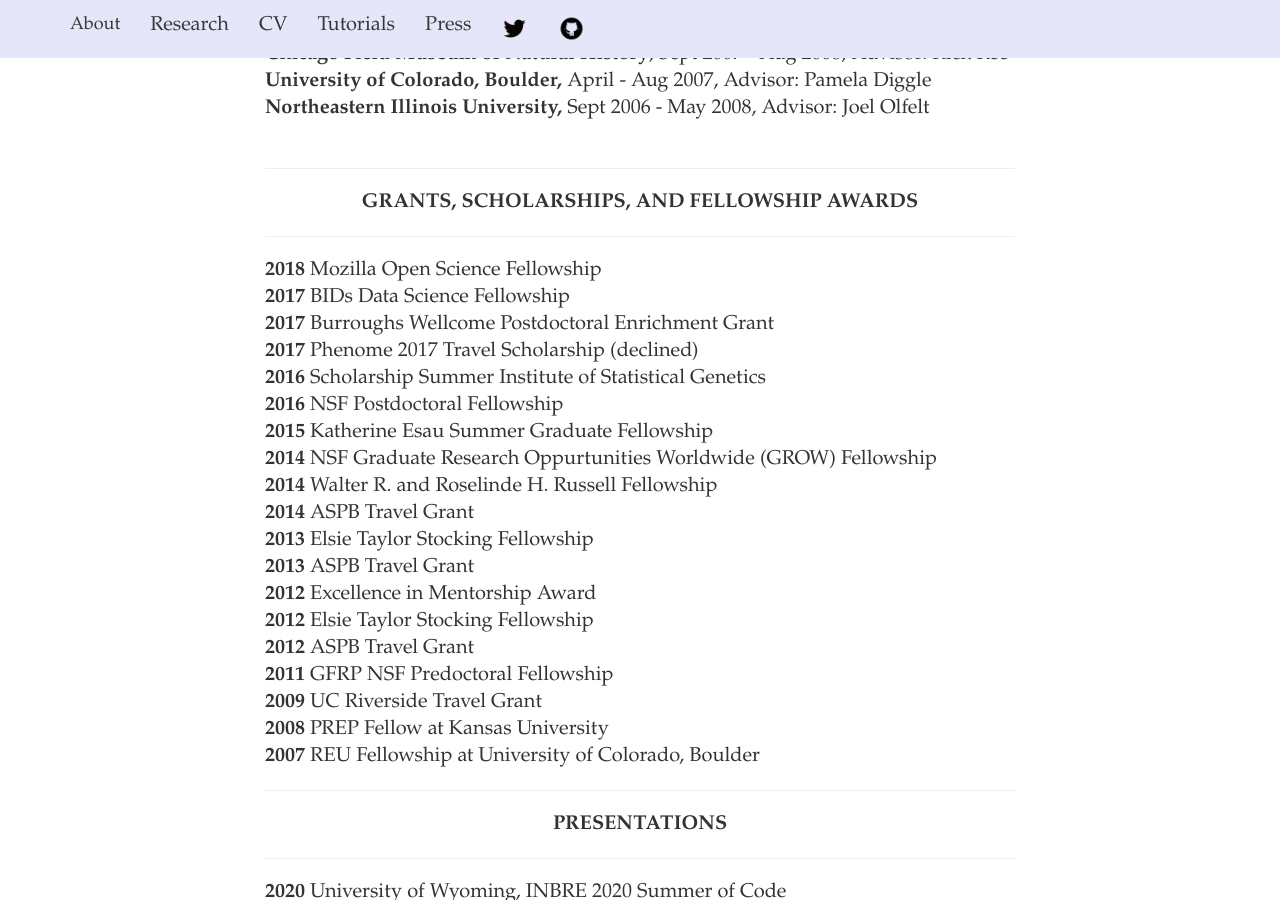
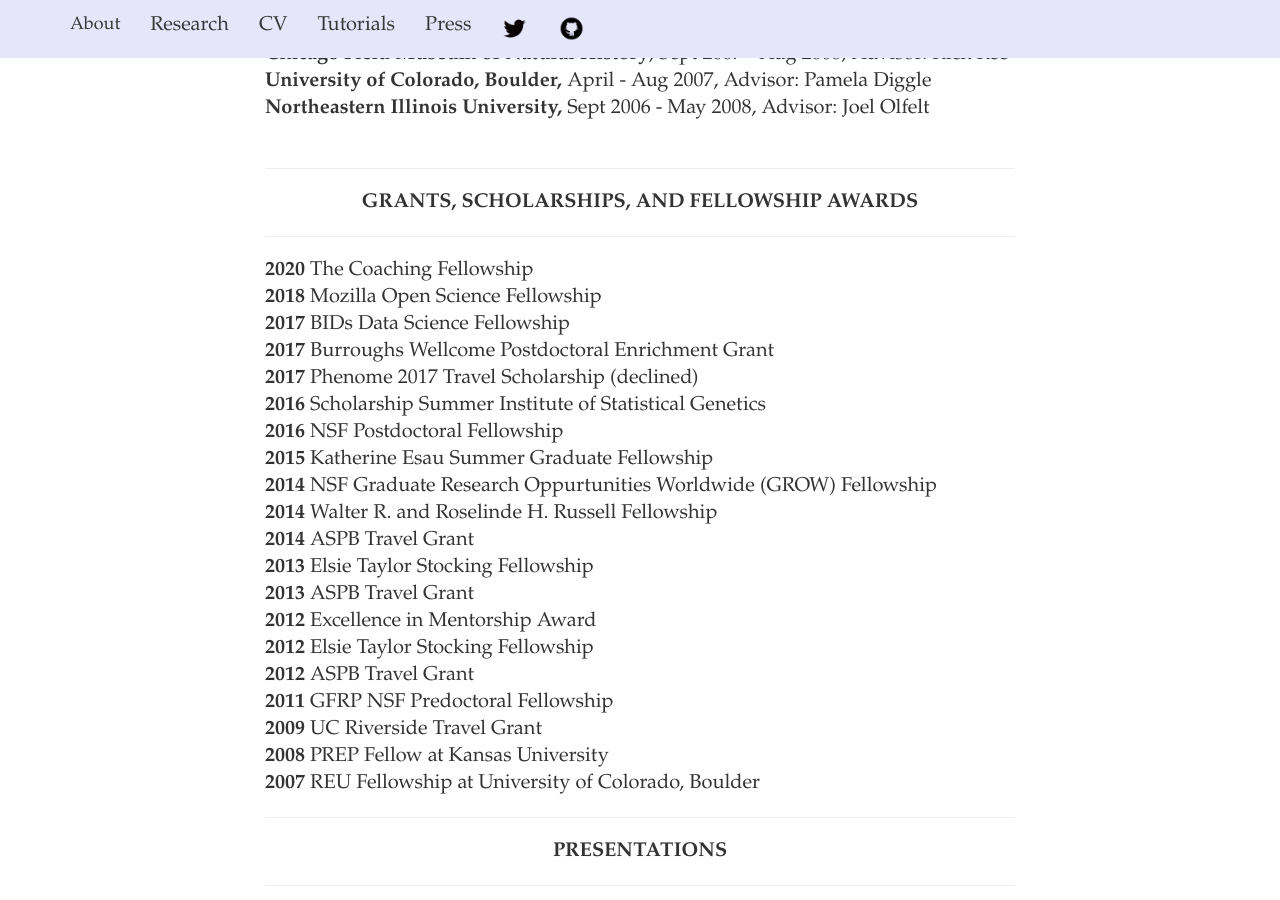
Before and after one commit to iamciera/creports, a Jekyll site: the page built from cv/index.html, in a window 1280 px wide and 900 px high, scrolled down 3219 px. Built offline with Jekyll 4.4.1, drawn with Linux system fonts in a browser that asks for light colours; nearby versions of some CDN libraries.

Commit message:
added coaching fellowship

```diff
--- a/cv/index.html
+++ b/cv/index.html
@@ -114,6 +114,7 @@
 				<hr />
 				<center><strong>GRANTS, SCHOLARSHIPS, AND FELLOWSHIP AWARDS</strong></center>
 				<hr />
+				<b>2020</b>	  The Coaching Fellowship<br />
 				<b>2018</b>	  Mozilla Open Science Fellowship<br />
 				<b>2017</b>   BIDs Data Science Fellowship<br />
 				<b>2017</b>   Burroughs Wellcome Postdoctoral Enrichment Grant<br />
```
